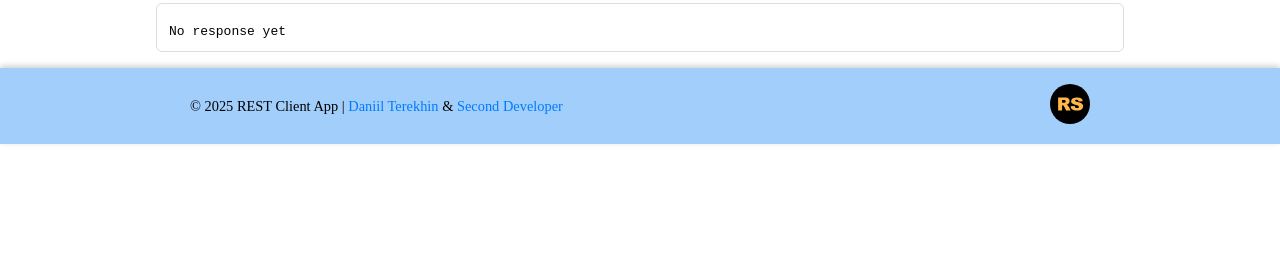
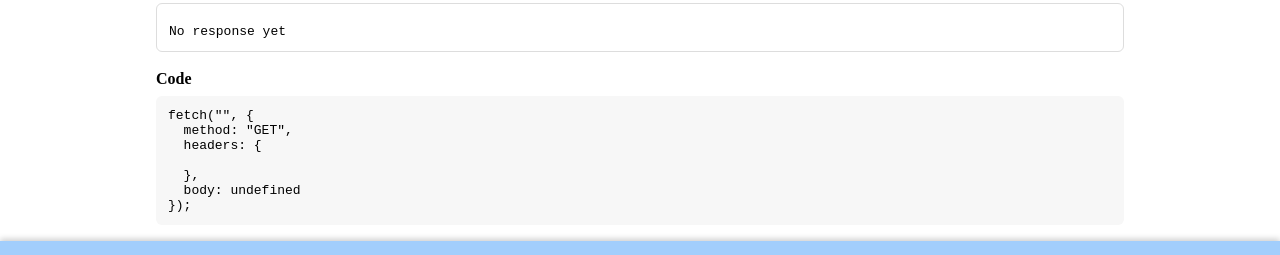
Before and after one commit to Daniilka48/rest-client-app, a Next.js app: page /rest-client in a window 1280 px wide. Shown: the part 426-681 px from the top of the page. Built offline with nearby package versions, Linux system fonts and the light colour scheme; no server answers.

Commit message:
feat: add Code generation section and rest client button

```diff
--- a/src/app/rest-client/ClientRestClient.tsx
+++ b/src/app/rest-client/ClientRestClient.tsx
@@ -196,6 +196,27 @@ export default function ClientRestClient({ routeParams }: Props) {
           </pre>
         </div>
       </div>
+
+      <div style={{ marginTop: 18 }}>
+        <strong>Code</strong>
+        <pre
+          style={{
+            whiteSpace: 'pre-wrap',
+            marginTop: 8,
+            background: '#f7f7f7',
+            padding: 12,
+            borderRadius: 6,
+          }}
+        >
+          {`fetch("${url}", {
+  method: "${method}",
+  headers: {
+${headers.map((h) => `    "${h.key}": "${h.value}"`).join(',\n')}
+  },
+  body: ${body ? JSON.stringify(body, null, 2) : 'undefined'}
+});`}
+        </pre>
+      </div>
     </div>
   );
 }
--- a/src/components/Header/Header.tsx
+++ b/src/components/Header/Header.tsx
@@ -30,6 +30,9 @@ const Header = () => {
                 Main Page
               </Link>
               {' | '}
+              <Link href="/rest-client" className={styles.navLink}>
+                REST Client
+              </Link>
 
               <button
                 onClick={() => signOut({ callbackUrl: '/' })}
```
